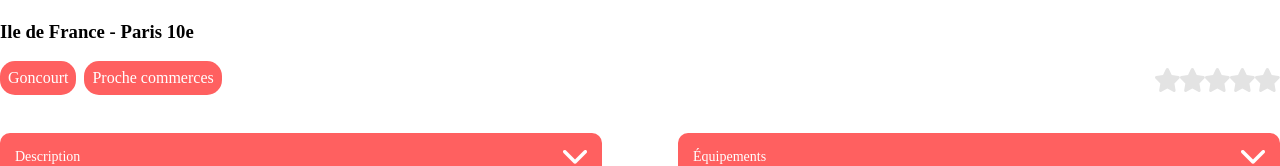
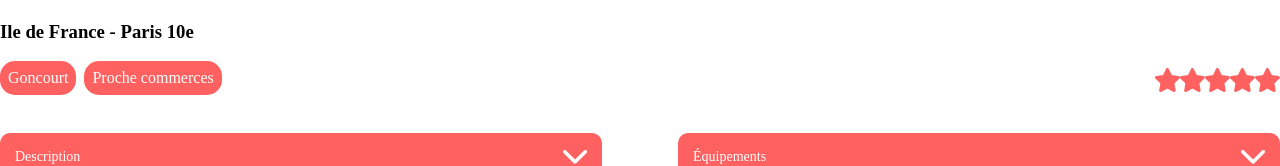
Before and after one commit to Papperwood/OpenClassRoom_Projet_7_React, a React (Create React App) app: page /Logement/0979876d in a window 1280 px wide. Shown: the part 582-748 px from the top of the page. Built offline with nearby package versions, Linux system fonts and the light colour scheme.

Commit message:
style : star logement

```diff
--- a/src/components/grade/grade.css
+++ b/src/components/grade/grade.css
@@ -1,4 +1,4 @@
-.star-empty {
+.star-full {
   width: 0.9375rem;
   height: 0.9375rem;
   margin-right: 0.3125rem;
@@ -10,6 +10,7 @@
 }
 
 @media (min-width: 992px) {
+  .star-full,
   .star-empty {
     width: 1.875rem;
     height: 1.875rem;
@@ -18,5 +19,5 @@
 }
 
 .star-full {
-  fill: #ff6060;
+  fill: #2cf803;
 }
--- a/src/components/grade/grade.js
+++ b/src/components/grade/grade.js
@@ -1,15 +1,15 @@
 import React from "react";
-import star from "../../assets/star.svg";
+import starFull from "../../assets/star-full.png";
+import starEmpty from "../../assets/star-empty.png";
 
 function Grade({ grade }) {
-
   return (
     <div className="Grade-wrapper">
       {[1,2,3,4,5].map((_, i) => (
         <img
           className={i < grade ? "star-full" : "star-empty"}
           key={"star-" + i}
-          src={star}
+          src={i < grade ? starFull : starEmpty}
           alt={i < grade ? "Full Star Grade" : "Empty Star Grade"}
         />
       ))}
```
Also changed, not shown: src/assets/star-empty.png (added), src/assets/star-full.png (added).
